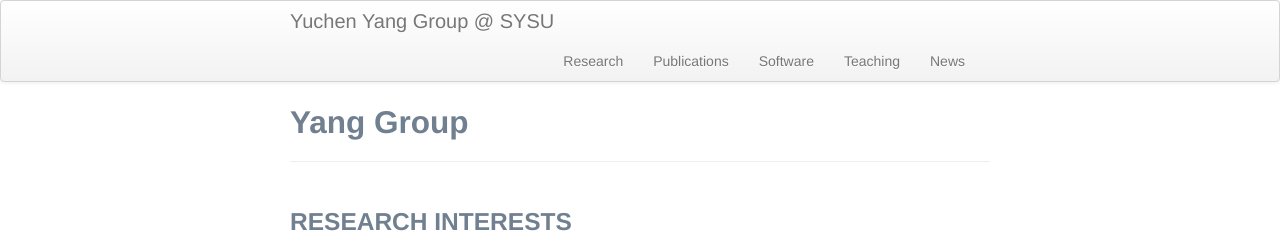
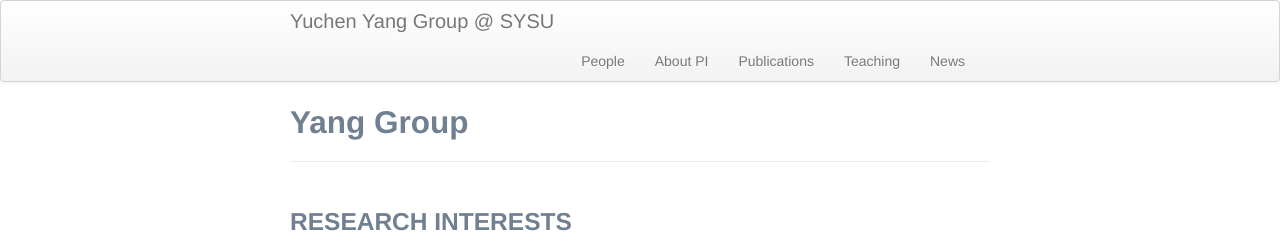
Before and after one commit to yuchenyanggroup/yuchenyanggroup.github.io, a Jekyll site: the page built from index.md, in a window 1280 px wide. Shown: the top 245 px of the page. Built offline with Jekyll 4.4.1, drawn with Linux system fonts in a browser that asks for light colours.

Commit message:
Update default.html

```diff
--- a/_includes/themes/twitter/default.html
+++ b/_includes/themes/twitter/default.html
@@ -35,9 +35,9 @@
         <div class="container-narrow">
           <a class="brand" href="{{ HOME_PATH }}">{{ site.title }}</a>
           <ul class="nav">
-              <li><a href="{{ BASE_PATH }}/pages/research.html">Research</a></li>
+              <li><a href="{{ BASE_PATH }}/pages/people.html">People</a></li>
+              <li><a href="{{ BASE_PATH }}/pages/About PI.html">About PI</a></li>
               <li><a href="{{ BASE_PATH }}/pages/pubs.html">Publications</a></li>
-              <li><a href="{{ BASE_PATH }}/pages/software.html">Software</a></li>
               <li><a href="{{ BASE_PATH }}/pages/teaching.html">Teaching</a></li>
               <li><a href="{{ BASE_PATH }}/pages/News.html">News</a></li>
           </ul>
```
